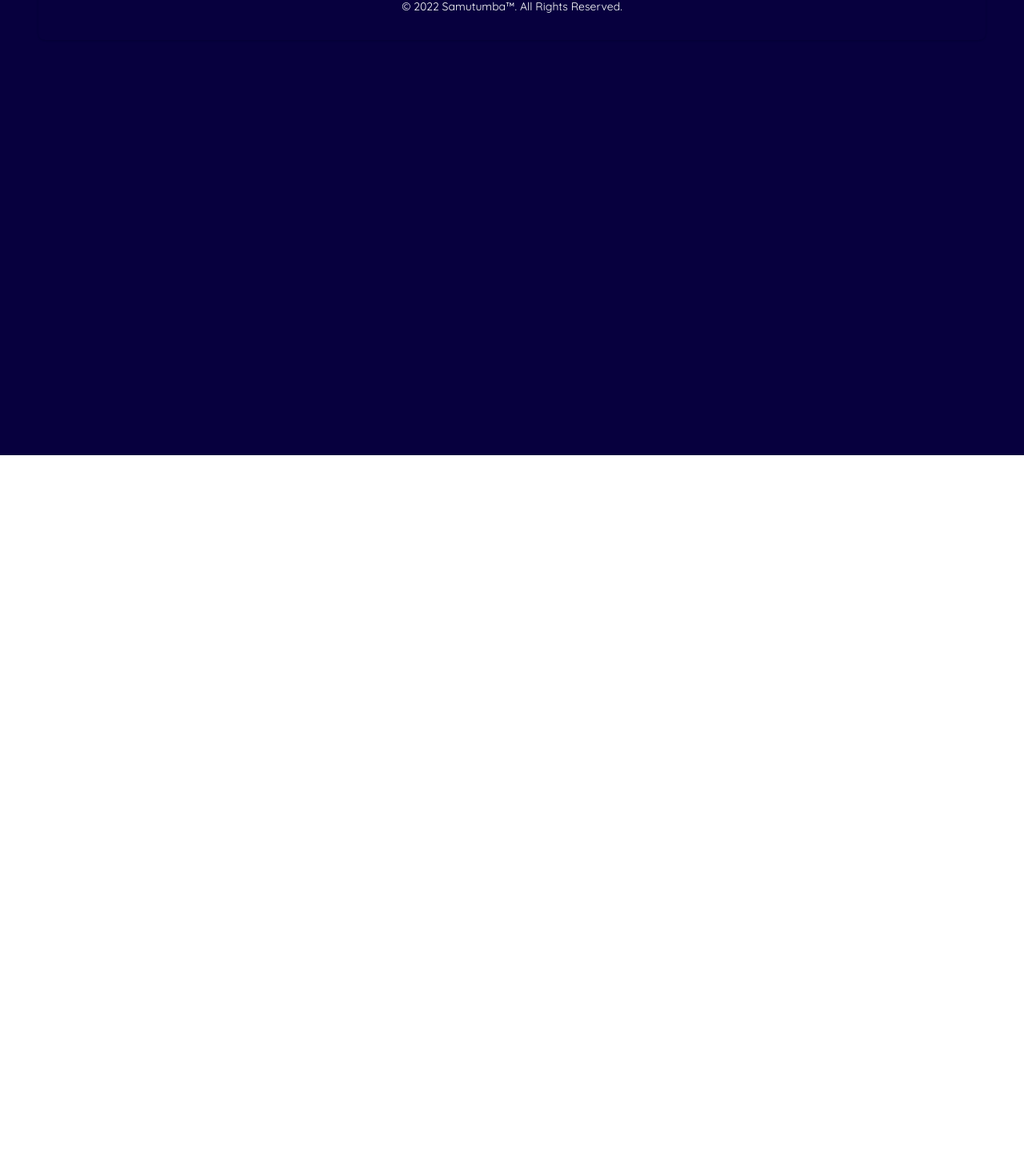
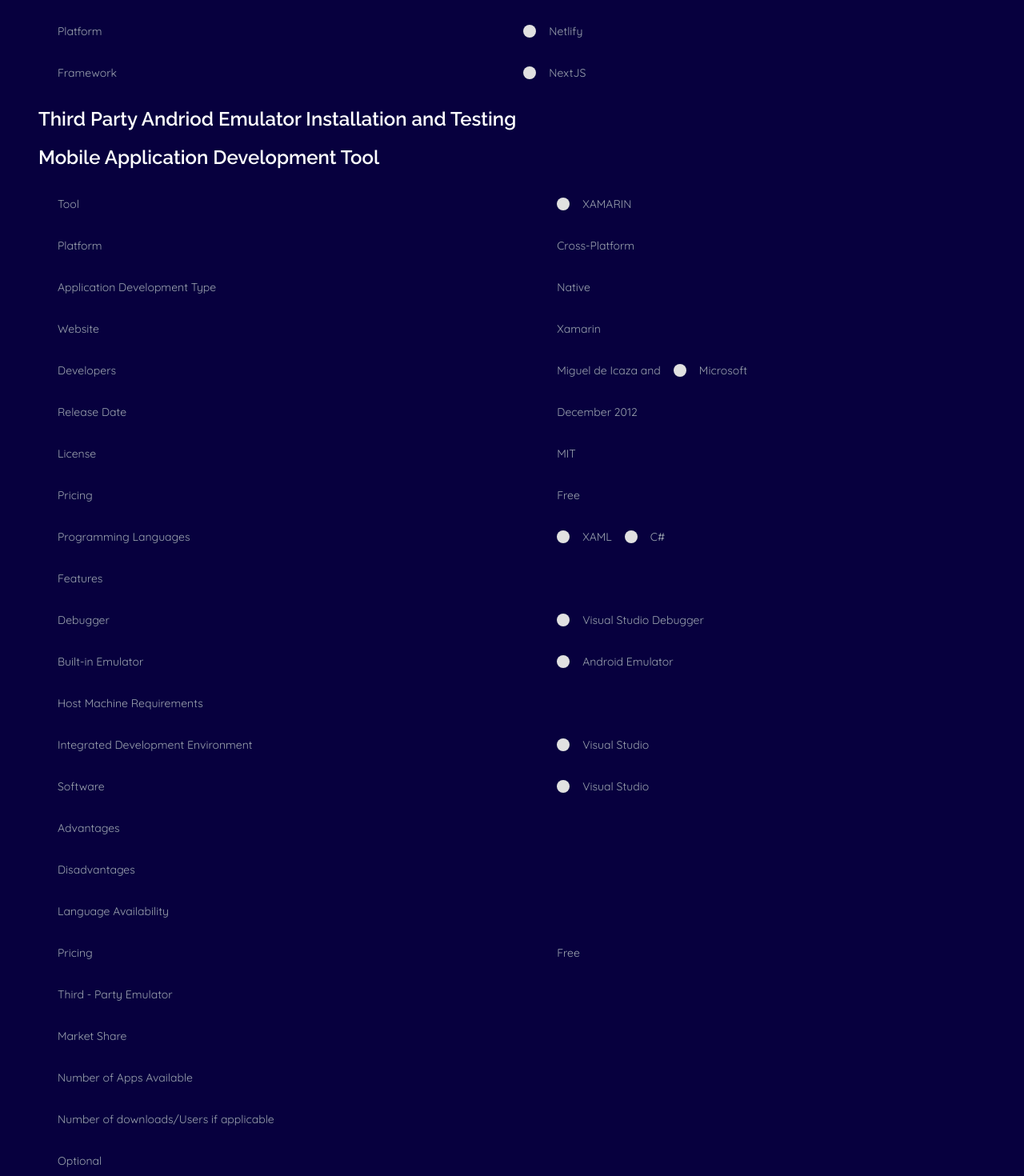
Before and after one commit to samutumba/mode-next-app, a Next.js app: page /lab2 in a window 1280 px wide. Shown: the part 231-1701 px from the top of the page at 80% size. Before the commit the page ends 800 px from the top, so only its background shows below. Built offline with nearby package versions, Linux system fonts and the light colour scheme; no server answers.

Commit message:
added lab2 xamarin details

```diff
--- a/pages/_app.jsx
+++ b/pages/_app.jsx
@@ -20,7 +20,7 @@
 
 const Layout = ({ children }) => {
  return (
-    <div className="bg-midnight-blue dark h-full w-full min-h-screen text-white font-p px-12">
+    <div className="bg-midnight-blue dark h-full w-full min-h-screen text-white font-p px-12" suppressHydrationWarning>
 
 <nav class=" px-2 sm:px-4 py-2.5 md:py-7 ">
   <div class="container flex flex-wrap justify-between items-center mx-auto">
--- a/pages/lab1.jsx
+++ b/pages/lab1.jsx
@@ -11,7 +11,10 @@
         <title>Lab 1 - MODE 4201</title>
         <meta name="description" content="Description of Lab 1" />
       </Head>
-       <embed src="https://drive.google.com/file/d/1kmzGwHbn_IA-L9xEvV6U_OIIlyDH23E7/preview" alt="" allow='autoplay' className='h-full min-h-screen rounded-md'></embed>
+      <h1 className='font-t my-7 mx-3 text-3xl'>
+        Lab 1
+      </h1>
+       <embed src="https://drive.google.com/file/d/1kmzGwHbn_IA-L9xEvV6U_OIIlyDH23E7/preview"   alt="" allow='autoplay' className='h-full min-h-screen rounded-md'></embed>
    </div>
   )
 }
--- a/pages/lab2.jsx
+++ b/pages/lab2.jsx
@@ -1,11 +1,298 @@
 import Head from 'next/head'
-import Image from 'next/image'
-
+import Link from 'next/link'
+import { Icon } from '@iconify/react';
+import { Table } from 'flowbite-react'
+import {SiNetlify,SiNextdotjs} from "react-icons/si"
 
 export default function lab2() {
   return (
-    <div>
+    <div className='flex flex-col gap-4'>
+      <h1 className='font-t my-4 text-4xl'>
+        Lab 2
+      </h1>
+      <h3 className='font-t text-2xl'>
+        Web Hosting (Registration and Setup)
+      </h3>
+      <div >
+        <Table>
+          <Table.Row>
+            <Table.Cell>
+              Platform
+            </Table.Cell>
+            <Table.Cell className='flex flex-row gap-4 items-center'>
+              <Circle>
+                <Icon icon="logos:netlify" />
+              </Circle>
+              Netlify
+            </Table.Cell>
+          </Table.Row>
+          <Table.Row>
+            <Table.Cell>
+              Framework
+            </Table.Cell>
+            <Table.Cell className='flex flex-row gap-4 items-center'>
+              <Circle><Icon icon="logos:nextjs-icon" /></Circle>
+               NextJS
+            </Table.Cell>
+          </Table.Row>
 
+        </Table>
+
+      </div>
+      <h3 className='font-t text-2xl'>
+        Third Party Andriod Emulator Installation and Testing
+      </h3>
+      <h3 className='font-t text-2xl'>
+        Mobile Application Development Tool
+      </h3>
+      <div className='flex flex-col gap-1 flex-wrap'>
+         <Table>
+          <Table.Row>
+            <Table.Cell>
+              Tool
+            </Table.Cell>
+            <Table.Cell className='flex flex-row gap-4 items-center'>
+              <Circle><Icon icon="logos:xamarin" /></Circle>
+              XAMARIN
+            </Table.Cell>
+          </Table.Row>
+          <Table.Row>
+            <Table.Cell>
+              Platform
+            </Table.Cell>
+            <Table.Cell className='flex flex-row gap-4 items-center'>
+              Cross-Platform
+            </Table.Cell>
+          </Table.Row>
+           <Table.Row>
+            <Table.Cell>
+              Application Development Type
+            </Table.Cell>
+            <Table.Cell className='flex flex-row gap-4 items-center'>
+                Native
+
+            </Table.Cell>
+          </Table.Row>
+           <Table.Row>
+            <Table.Cell>
+              Website
+            </Table.Cell>
+            <Table.Cell className='flex flex-row gap-4 items-center'>
+              <Link className='hover:underline' href="https://dotnet.microsoft.com/en-us/apps/xamarin">
+                Xamarin
+              </Link>
+            </Table.Cell>
+          </Table.Row>
+           <Table.Row>
+            <Table.Cell>
+              Developers
+            </Table.Cell>
+            <Table.Cell className='flex flex-row gap-4 items-center'>
+              Miguel de Icaza and
+              <Circle>
+                <Icon icon="logos:microsoft-icon" />
+              </Circle>
+               Microsoft
+            </Table.Cell>
+          </Table.Row>
+           <Table.Row>
+            <Table.Cell>
+              Release Date
+            </Table.Cell>
+            <Table.Cell className='flex flex-row gap-4 items-center'>
+              December 2012
+
+            </Table.Cell>
+          </Table.Row>
+           <Table.Row>
+            <Table.Cell>
+              License
+            </Table.Cell>
+            <Table.Cell className='flex flex-row gap-4 items-center'>
+              MIT
+
+            </Table.Cell>
+          </Table.Row>
+           <Table.Row>
+            <Table.Cell>
+              Pricing
+            </Table.Cell>
+            <Table.Cell className='flex flex-row gap-4 items-center'>
+              Free
+            </Table.Cell>
+          </Table.Row>
+           <Table.Row>
+            <Table.Cell>
+              Programming Languages
+            </Table.Cell>
+            <Table.Cell className='flex flex-row gap-4 items-center'>
+              <Circle>
+                <Icon icon="simple-icons:xaml" />
+              </Circle>
+              XAML
+              <Circle>
+                <Icon icon="logos:c-sharp" />
+              </Circle>
+              C#
+            </Table.Cell>
+          </Table.Row>
+           <Table.Row>
+            <Table.Cell>
+              Features
+            </Table.Cell>
+            <Table.Cell className='flex flex-row gap-4 items-center'>
+
+
+            </Table.Cell>
+          </Table.Row>
+           <Table.Row>
+            <Table.Cell>
+              Debugger
+            </Table.Cell>
+            <Table.Cell className='flex flex-row gap-4 items-center'>
+                <Circle><Icon icon="logos:visual-studio" /></Circle> Visual Studio Debugger
+            </Table.Cell>
+          </Table.Row>
+           <Table.Row>
+            <Table.Cell>
+              Built-in Emulator
+            </Table.Cell>
+            <Table.Cell className='flex flex-row gap-4 items-center'>
+              <Circle>
+                <Icon icon="flat-color-icons:android-os" />
+              </Circle>
+               Android Emulator
+            </Table.Cell>
+          </Table.Row>
+           <Table.Row>
+            <Table.Cell>
+              Host Machine Requirements
+            </Table.Cell>
+            <Table.Cell className='flex flex-row gap-4 items-center'>
+
+
+            </Table.Cell>
+          </Table.Row>
+           <Table.Row>
+            <Table.Cell>
+              Integrated Development Environment
+            </Table.Cell>
+            <Table.Cell className='flex flex-row gap-4 items-center'>
+              <Circle><Icon icon="logos:visual-studio" /></Circle> Visual Studio
+
+            </Table.Cell>
+          </Table.Row>
+           <Table.Row>
+            <Table.Cell>
+            Software
+            </Table.Cell>
+            <Table.Cell className='flex flex-row gap-4 items-center'>
+              <Circle><Icon icon="logos:visual-studio" /></Circle> Visual Studio
+
+            </Table.Cell>
+          </Table.Row>
+         <Table.Row>
+            <Table.Cell>
+              Advantages
+            </Table.Cell>
+            <Table.Cell className='flex flex-row gap-4 items-center'>
+
+
+            </Table.Cell>
+          </Table.Row>
+           <Table.Row>
+            <Table.Cell>
+              Disadvantages
+            </Table.Cell>
+            <Table.Cell className='flex flex-row gap-4 items-center'>
+
+
+            </Table.Cell>
+          </Table.Row>
+           <Table.Row>
+            <Table.Cell>
+              Language Availability
+            </Table.Cell>
+            <Table.Cell className='flex flex-row gap-4 items-center'>
+
+
+            </Table.Cell>
+          </Table.Row>
+           <Table.Row>
+            <Table.Cell>
+              Pricing
+            </Table.Cell>
+            <Table.Cell className='flex flex-row gap-4 items-center'>
+              Free
+
+            </Table.Cell>
+          </Table.Row>
+           <Table.Row>
+            <Table.Cell>
+              Third - Party Emulator
+            </Table.Cell>
+            <Table.Cell className='flex flex-row gap-4 items-center'>
+
+
+
+            </Table.Cell>
+          </Table.Row>
+           <Table.Row>
+            <Table.Cell>
+              Market Share
+            </Table.Cell>
+            <Table.Cell className='flex flex-row gap-4 items-center'>
+
+
+            </Table.Cell>
+          </Table.Row>
+           <Table.Row>
+            <Table.Cell>
+            Number of Apps Available
+            </Table.Cell>
+            <Table.Cell className='flex flex-row gap-4 items-center'>
+
+
+            </Table.Cell>
+          </Table.Row>
+           <Table.Row>
+            <Table.Cell>
+              Number of downloads/Users if applicable
+            </Table.Cell>
+            <Table.Cell className='flex flex-row gap-4 items-center'>
+
+
+            </Table.Cell>
+          </Table.Row>
+           <Table.Row>
+            <Table.Cell>
+              Optional
+            </Table.Cell>
+            <Table.Cell className='flex flex-row gap-4 items-center'>
+
+
+            </Table.Cell>
+          </Table.Row>
+           <Table.Row>
+            <Table.Cell>
+              Optional
+            </Table.Cell>
+            <Table.Cell className='flex flex-row gap-4 items-center'>
+
+
+            </Table.Cell>
+          </Table.Row>
+
+        </Table>
+
+      </div>
    </div>
   )
 }
+
+
+const Circle = ({ children }) => {
+  return (<span className='bg-iron p-2 w-fit inline rounded-full text-2xl'>
+    {children}
+  </span>)
+}
```
